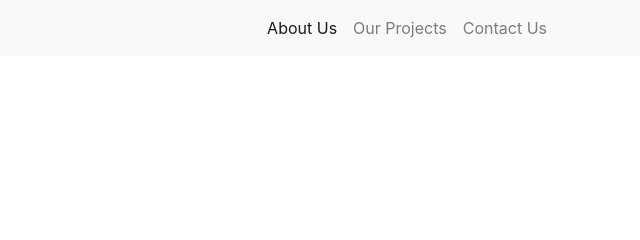
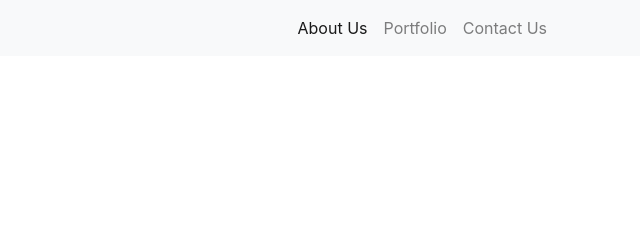
Before and after one commit to MrJouts/cs50w-project0, a website: page index.html in a window 1280 px wide. Shown: the top 240 px of the page, 640-1280 px from the left. Drawn offline with nearby package versions, Linux system fonts and the light colour scheme.

Commit message:
adding structure portfolio page

```diff
--- a/index.html
+++ b/index.html
@@ -30,7 +30,7 @@
               <a class="nav-link" href="about-us.html">About Us</a>
             </li>
             <li class="nav-item">
-              <a class="nav-link" href="#">Our Projects</a>
+              <a class="nav-link" href="portfolio.html">Portfolio</a>
             </li>
             <li class="nav-item">
               <a class="nav-link" href="#">Contact Us</a>
```
